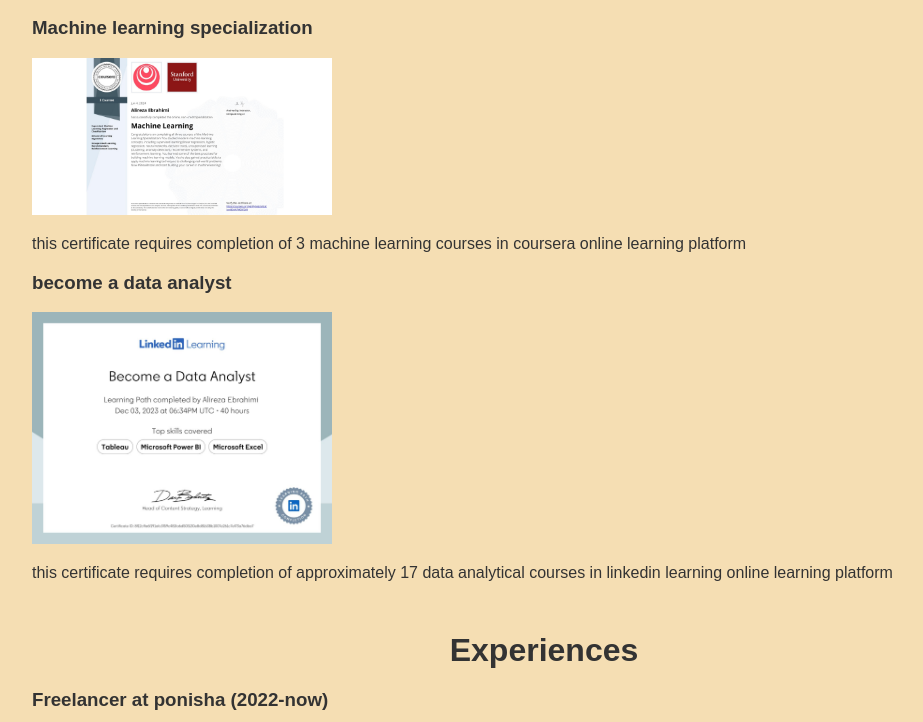
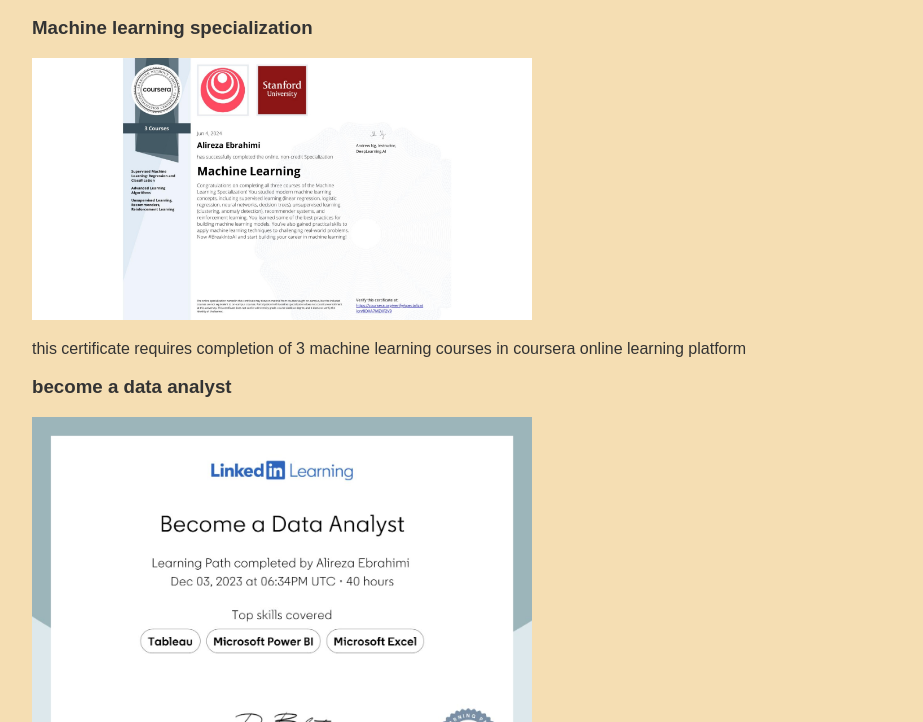
Before and after one commit to iamalirezaebi/portfolio, a plain HTML site: page index.html in a window 1280 px wide. Shown: the part 498-1220 px from the top of the page, without its empty margins (96-1019 px from the left). Drawn offline with Linux system fonts and the light colour scheme.

Commit message:
Update index.html

```diff
--- a/index.html
+++ b/index.html
@@ -79,12 +79,12 @@
             <h2 class="section-title">certificates</h2>
             <div class="smooth-style">
                 <h3>Machine learning specialization</h3>
-                <img src="image.jpg" alt="Projects Image" width="300">
+                <img src="image.jpg" alt="Projects Image" width="500">
                 <p>this certificate requires completion of 3 machine learning courses in coursera online learning platform</p>
             </div>
             <div class="smooth-style">
                 <h3>become a data analyst</h3>
-                <img src="image1.jpg" alt="Projects Image" width = "300">
+                <img src="image1.jpg" alt="Projects Image" width = "500">
                 <p>this certificate requires completion of approximately 17 data analytical courses in linkedin learning online learning platform</p>
             </div>
 
```
